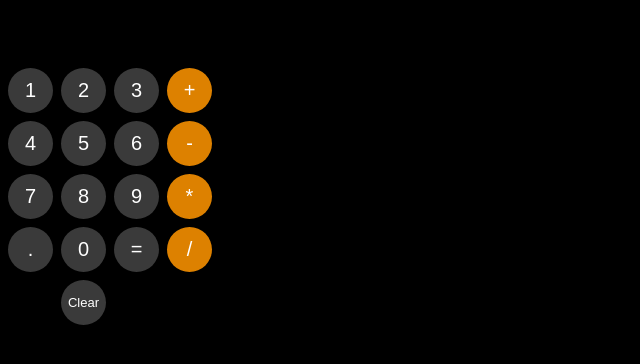
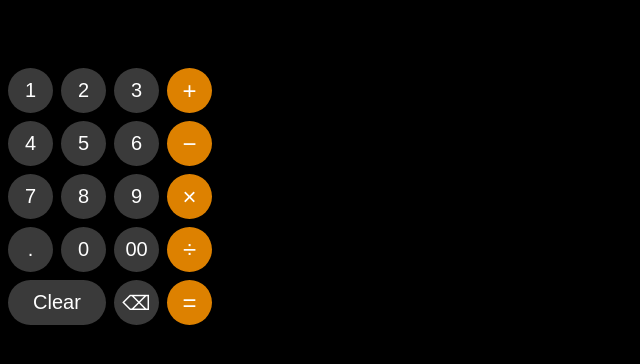
Before and after one commit to basii199/Calculator, a plain HTML site: page 05-calculator.html in a window 1280 px wide. Shown: the whole page, without its empty margins (0-640 px from the left). Drawn offline with Linux system fonts and the light colour scheme.

Commit message:
Adding the delete button

```diff
--- a/05-calculator.html
+++ b/05-calculator.html
@@ -33,7 +33,7 @@
 
       <button class="grey-button" onclick="updateCalculation(6)">6</button>
 
-      <button class="yellow-button" onclick="updateCalculation('-')">-</button>
+      <button class="yellow-button" onclick="updateCalculation('-')">−</button>
 
       <button class="grey-button" onclick="updateCalculation(7)">7</button>
 
@@ -41,23 +41,23 @@
 
       <button class="grey-button" onclick="updateCalculation(9)">9</button>
 
-      <button class="yellow-button" onclick="updateCalculation('*')">*</button>
+      <button class="yellow-button" onclick="updateCalculation('*')">×</button>
 
       <button class="grey-button" onclick="updateCalculation('.')">.</button>
 
       <button class="grey-button" onclick="updateCalculation(0)">0</button>
 
-      <button class="grey-button" onclick="equalsTo()">=</button>
+      <button class="grey-button" onclick="updateCalculation('00')">00</button>
 
-      <button class="yellow-button" onclick="updateCalculation('/')">/</button>
-
-      <div></div>
+      <button class="yellow-button" onclick="updateCalculation('/')">÷</button>
 
       <button class="grey-button clear-button" onclick="clearButton ()">Clear</button>
 
+      <button class="grey-button" onclick="deleteButton()">⌫</button>
+
+      <button class="yellow-button" onclick="equalsTo()">=</button>
 
     </div>
-
 
 
     <script src="calculator.js"></script>
--- a/calculator.css
+++ b/calculator.css
@@ -30,6 +30,9 @@ body{
 }
 
 .grey-button, .yellow-button{
+  display: flex;
+  align-items: center;
+  justify-content: center;
   color: white;
   border: none;
   height: 45px;
@@ -44,8 +47,23 @@ body{
 
 .yellow-button{
   background-color: rgb(221, 129, 0);
+  font-size: x-large;
 }
 
 .clear-button{
-  font-size: 13px;
+  grid-column-start: 1;
+  grid-column-end: 3;
 }
+
+button{
+  opacity: .8.5;
+}
+
+button:hover{
+  cursor: pointer;
+  opacity: .9;
+}
+
+button:active{
+  opacity: 1;
+}
--- a/calculator.js
+++ b/calculator.js
@@ -13,7 +13,6 @@ function writeCalculation () {
 
 function equalsTo () {
   calculation = eval(calculation);
-  console.log(calculation);
   localStorage.setItem('calculation', calculation);
   writeCalculation()
 }
@@ -23,3 +22,11 @@ function clearButton () {
   localStorage.setItem('calculation', calculation);
   writeCalculation()
 }
+
+function deleteButton(){
+  string1 = document.querySelector('.calc-value').innerHTML
+  let length = string1.length
+  let newstring = string1.slice(0, length-1)
+  calculation = newstring
+  writeCalculation()
+}
```
